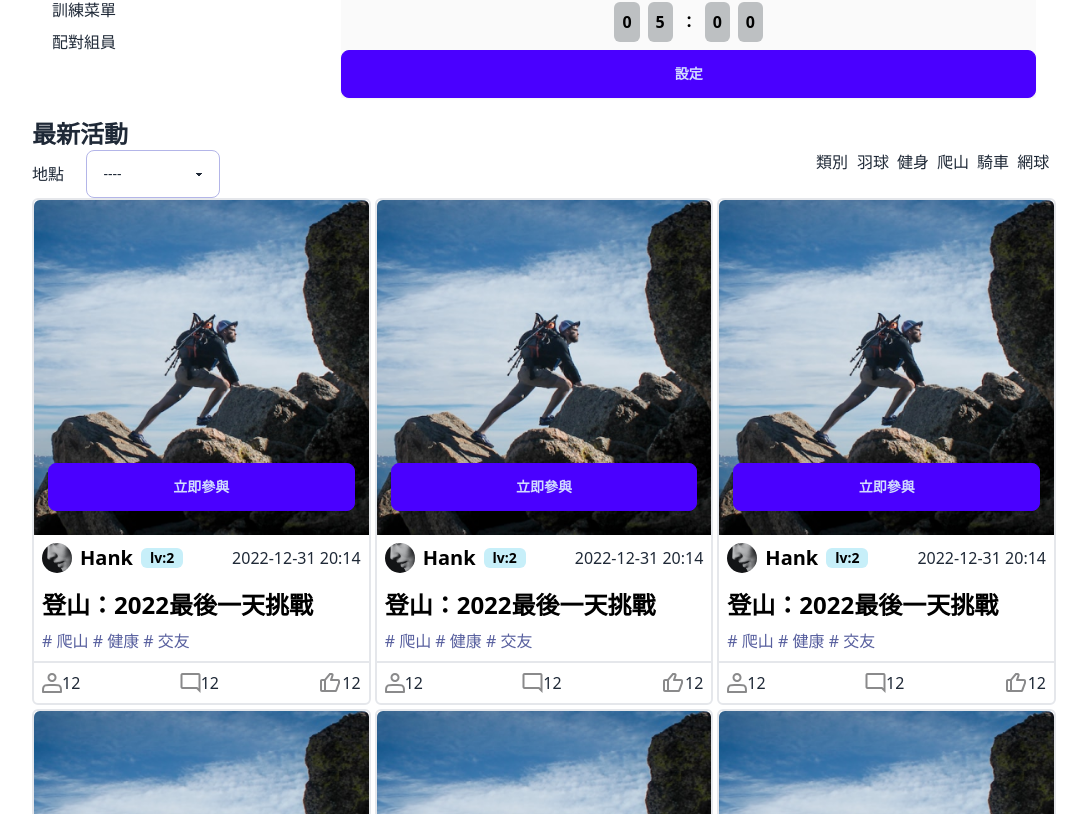
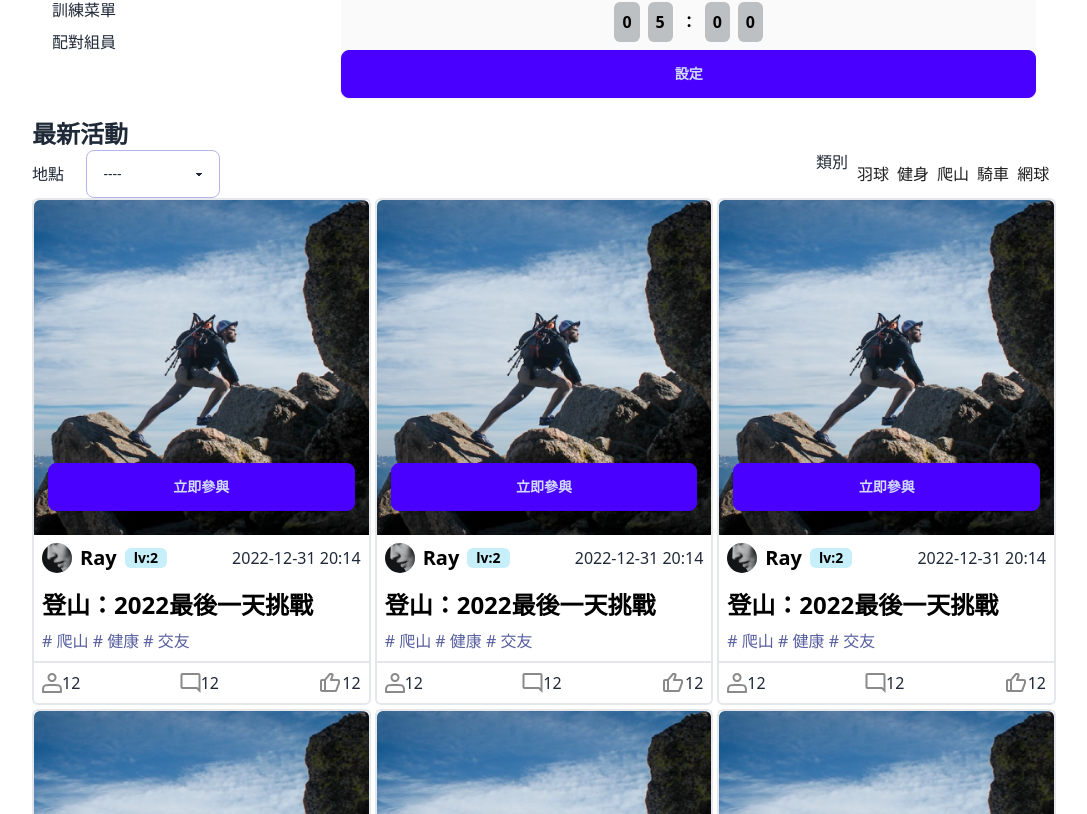
Before and after one commit to RayChen1996/Next-sport-web, a Next.js app: page / in a window 1280 px wide. Shown: the part 966-1780 px from the top of the page, without its empty margins (96-1183 px from the left). Built offline with nearby package versions, Linux system fonts and the light colour scheme.

Commit message:
更新文案

```diff
--- a/src/app/Activities/[id]/page.tsx
+++ b/src/app/Activities/[id]/page.tsx
@@ -103,7 +103,7 @@ function ChatBoard() {
       <div className="flex justify-between">
         <div className=" flex gap-2 items-center">
           <Image className="rounded-full" src={avator} width={30} alt="" />
-          <span className=" text-black">Hank</span>
+          <span className=" text-black">Ray</span>
         </div>
         <div>2022-12-31 20:14</div>
       </div>
@@ -158,7 +158,7 @@ function DisplayProfile() {
   return (
     <h2 className="card-title mb-5">
       <Image className="rounded-full" src={avator} width={30} alt="" />
-      <span className=" text-black">Hank</span>
+      <span className=" text-black">Ray</span>
 
       <div className="badge  bg-[#C7EFF9] text-black font-bold border-none rounded-md">
         lv:2
--- a/src/app/components/GridItem/TrainingCard.tsx
+++ b/src/app/components/GridItem/TrainingCard.tsx
@@ -35,7 +35,7 @@ export default function TrainingCard() {
         <div className=" px-2 my-2 flex justify-between items-center">
           <h2 className="card-title">
             <Image className="rounded-full" src={avator} width={30} alt="" />
-            <span className=" text-black">Hank</span>
+            <span className=" text-black">Ray</span>
 
             <div className="badge  bg-[#C7EFF9] text-black font-bold border-none rounded-md">
               lv:2
--- a/src/app/components/page/Home/NewsActive.tsx
+++ b/src/app/components/page/Home/NewsActive.tsx
@@ -20,7 +20,7 @@ export default function NewsActive() {
           <div className="  md:flex gap-2">
             <label className="w-10 hidden md:block">類別</label>
 
-            <ul className="w-full justify-around md:justify-start flex gap-2">
+            <ul className="w-full my-3 text-[#1E1E1E] cursor-pointer justify-around md:justify-start flex gap-2">
               <li>羽球</li>
               <li>健身</li>
               <li>爬山</li>
```
